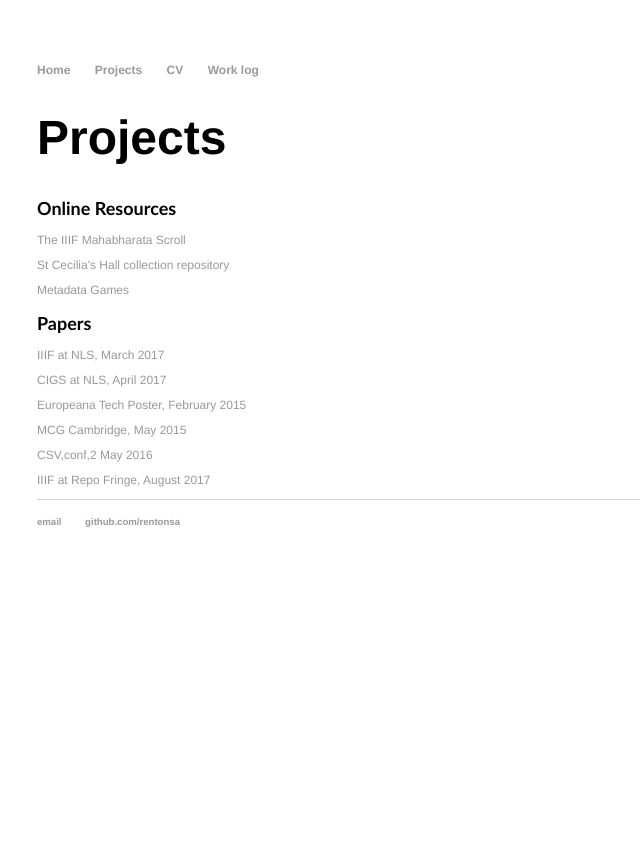
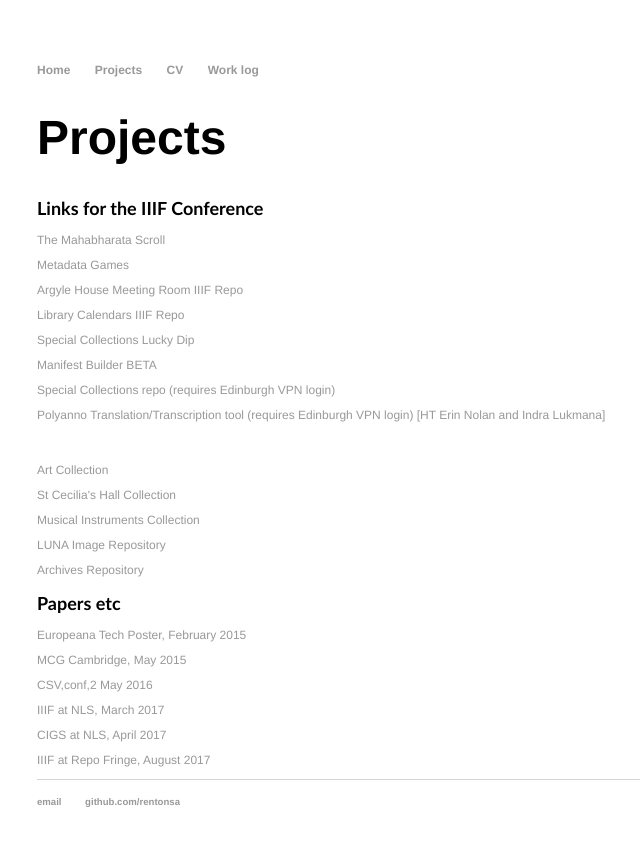
Before and after one commit to rentonsa/rentonsa.github.io, a Jekyll site: the page built from about/index.html, in a window 1280 px wide. Shown: the top 846 px of the page, without its empty margins (155-795 px from the left). Built offline with Jekyll 4.4.1, drawn with Linux system fonts in a browser that asks for light colours.

Commit message:
More work

```diff
--- a/about/index.html
+++ b/about/index.html
@@ -4,17 +4,29 @@ title: Scott Renton
 ---
 <div class="blurb">
 	<h1>Projects</h1>
-     <h2>Online Resources</h2>
-    <p><a href = "https://images.is.ed.ac.uk/uv?manifest=https://images.is.ed.ac.uk/manifest/mahabharataLargeStitch41Scroll.json">The IIIF Mahabharata Scroll</a></p>
-<p><a href= "https://collections.ed.ac.uk/stecilias" target="_bank">St Cecilia's Hall collection repository</a></p>
+
+     <h2>Links for the IIIF Conference</h2>
+	<p><a href = "https://images.is.ed.ac.uk/uv?manifest=https://images.is.ed.ac.uk/manifest/mahabharataLargeStitch41Scroll.json">The Mahabharata Scroll</a></p>
 <p><a href="https://librarylabs.ed.ac.uk/games" target ="_blank">Metadata Games</a></p>
-<h2>Papers</h2>
-<p><a href ="https://www.era.lib.ed.ac.uk/handle/1842/21050">IIIF at NLS, March 2017</a></p>
-<p><a href="https://www.era.lib.ed.ac.uk/handle/1842/21111">CIGS at NLS, April 2017</a></p>
+<p><a href="https://librarylabs.ed.ac.uk/iiif/argyle-rooms" target="_blank">Argyle House Meeting Room IIIF Repo</a></p>
+<p><a href="https://librarylabs.ed.ac.uk/iiif/calendars" target="_blank">Library Calendars IIIF Repo</a></p>
+<p><a href="https://librarylabs.ed.ac.uk/iiif/speccollprototype" target ="_blank">Special Collections Lucky Dip</a></p>
+<p><a href="https://librarylabs.ed.ac.uk/iiif/manifestbuild.php" ="_blank">Manifest Builder BETA</a></p>
+<p><a href="https://test.collections.ed.ac.uk/speccoll" ="_blank">Special Collections repo (requires Edinburgh VPN login)</a></p>
+<p><a href="https://test.polyanno.librarylabs.ed.ac.uk" target-"_blank">Polyanno Translation/Transcription tool (requires Edinburgh VPN login) [HT Erin Nolan and Indra Lukmana]</a></p>
+<br>
+<p><a href= "https://collections.ed.ac.uk/art" target="_blank">Art Collection</a></p>
+<p><a href= "https://collections.ed.ac.uk/stecilias" target="_bank">St Cecilia's Hall Collection</a></p>
+<p><a href ="https://collections.ed.ac.uk/mimed" target="_blank">Musical Instruments Collection</a></p>
+<p><a href="https://images.is.ed.ac.uk" target="_blank">LUNA Image Repository</a></p>
+<p><a href="https://archives.collections.ed.ac.uk" target="_blank">Archives Repository</a>
+
+
+<h2>Papers etc</h2>
 <p><a href="https://www.era.lib.ed.ac.uk/handle/1842/9938">Europeana Tech Poster, February 2015</a></p>
 <p><a href="https://www.era.lib.ed.ac.uk/handle/1842/10415">MCG Cambridge, May 2015</a></p>
 <p><a href="https://www.era.lib.ed.ac.uk/handle/1842/15816">CSV,conf,2 May 2016</a></p>
+<p><a href ="https://www.era.lib.ed.ac.uk/handle/1842/21050">IIIF at NLS, March 2017</a></p>
+<p><a href="https://www.era.lib.ed.ac.uk/handle/1842/21111">CIGS at NLS, April 2017</a></p>
 <p><a href="https://www.era.lib.ed.ac.uk/handle/1842/23365">IIIF at Repo Fringe, August 2017</a></p>
-
-
 </div>
```
Also changed, not shown: index.html (+6 -3 lines).
